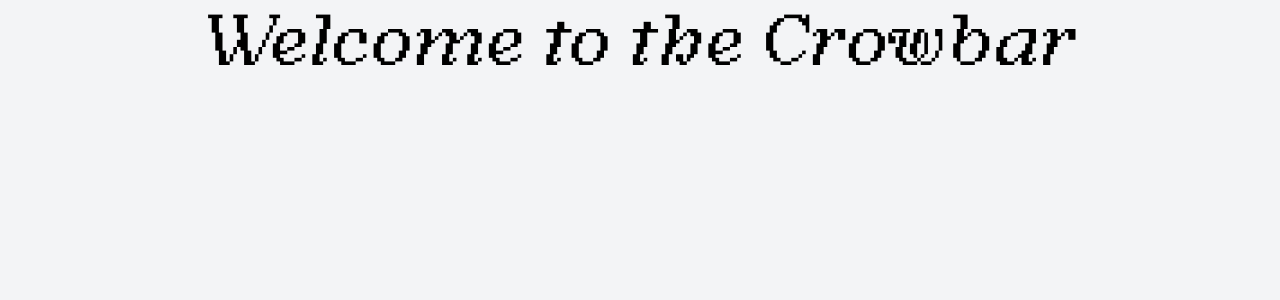
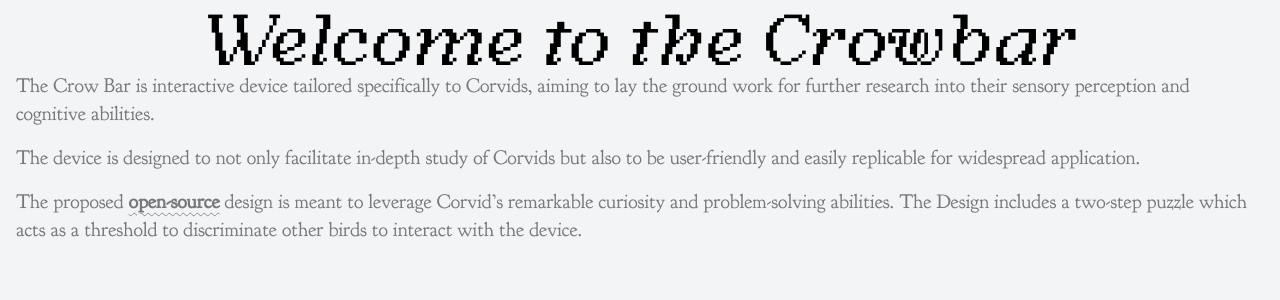
Before and after one commit to backslash-zero/crowbar, a SvelteKit app: page / in a window 1280 px wide. Shown: the top 300 px of the page. Built offline with nearby package versions, Linux system fonts and the light colour scheme.

Commit message:
added tailwind and font

```diff
--- a/src/app.css
+++ b/src/app.css
@@ -6,7 +6,7 @@
 	@font-face {
 		font-family: 'Argent Pixel CF';
 		src: local('Argent Pixel CF'), local('ArgentPixelCF'), local('Argent-Pixel-CF'),
-			local('argent-pixel-cF'), url('/fonts/Argent-Pixel-CF/ArgentPixelCF-Regular.otf');
+			local('argent-pixel-cf'), url('/fonts/Argent-Pixel-CF/ArgentPixelCF-Regular.otf');
 		font-weight: normal;
 		font-style: normal;
 		font-display: swap;
@@ -14,9 +14,17 @@
 	@font-face {
 		font-family: 'Argent Pixel CF';
 		src: local('Argent Pixel CF'), local('ArgentPixelCF'), local('Argent-Pixel-CF'),
-			local('argent-pixel-cF'), url('/fonts/Argent-Pixel-CF/ArgentPixelCF-Italic.otf');
+			local('argent-pixel-cf'), url('/fonts/Argent-Pixel-CF/ArgentPixelCF-Italic.otf');
 		font-weight: normal;
 		font-style: italic;
 		font-display: swap;
 	}
+	@font-face {
+		font-family: 'Goudy';
+		src: local('Goudy Bookletter 1911'), local('GoudyBookletter1911'),
+			local('Goudy-Bookletter-1911'), url('/fonts/Goudy/GoudyBookletter1911-Regular.ttf');
+		font-weight: normal;
+		font-style: normal;
+		font-display: swap;
+	}
 }
--- a/src/routes/+page.svelte
+++ b/src/routes/+page.svelte
@@ -1,6 +1,26 @@
-<main class="px-4">
+<main class="px-4 font-goudy">
 	<div class="w-full flex flex-col items-center">
 		<h1 class="text-7xl italic font-argent">Welcome to the Crowbar</h1>
+
+		<div class="font-goudy opacity-50 text-xl w-full flex flex-col gap-4">
+			<p>
+				The Crow Bar is interactive device tailored specifically to Corvids, aiming to lay the
+				ground work for further research into their sensory perception and cognitive abilities.
+			</p>
+			<p>
+				The device is designed to not only facilitate in-depth study of Corvids but also to be
+				user-friendly and easily replicable for widespread application.
+			</p>
+			<p>
+				The proposed <strong
+					class="decoration-wavy underline-offset-4 underline decoration-gray-800 decoration-1"
+					>open-source</strong
+				>
+				design is meant to leverage Corvid’s remarkable curiosity and problem-solving abilities. The
+				Design includes a two-step puzzle which acts as a threshold to discriminate other birds to interact
+				with the device.
+			</p>
+		</div>
 	</div>
 </main>
 
--- a/tailwind.config.js
+++ b/tailwind.config.js
@@ -4,7 +4,8 @@ export default {
 	theme: {
 		extend: {
 			fontFamily: {
-				argent: ['Argent Pixel CF']
+				argent: ['Argent Pixel CF'],
+				goudy: ['Goudy']
 			}
 		}
 	},
```
Also changed, not shown: static/fonts/Goudy/GoudyBookletter1911-Regular.ttf (added).
